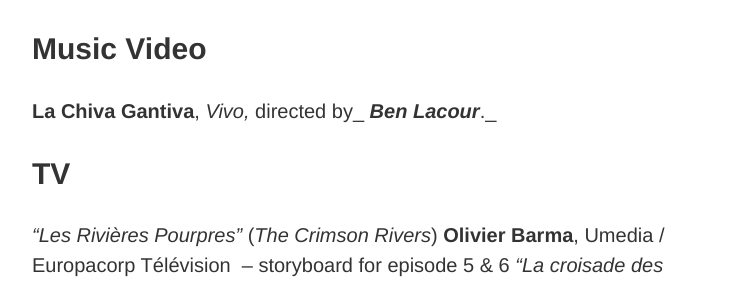
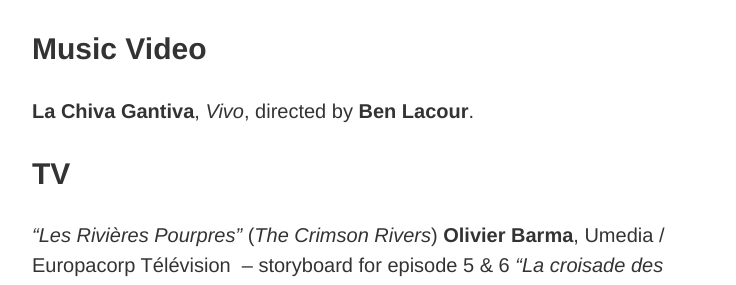
Before and after one commit to YJPL/film-storyboards, a Jekyll site: the page built from _pages/credits.md, in a window 1280 px wide and 900 px high, scrolled down 2190 px. Shown: the part 160-445 px from the top of the window, without its empty margins (256-992 px from the left). Built offline with Jekyll 4.4.1, drawn with Linux system fonts in a browser that asks for light colours.

```diff
--- a/_pages/credits.md
+++ b/_pages/credits.md
@@ -56,7 +56,7 @@ Illustrations for audio-guide and interactive screens — 2008 Aljubarrota, Roya
 
 ## Music Video
 
-**La Chiva Gantiva**, _Vivo,_ directed by_ _**Ben Lacour**_._
+**La Chiva Gantiva**, *Vivo*, directed by **Ben Lacour**.
 
 ## TV
 
```
